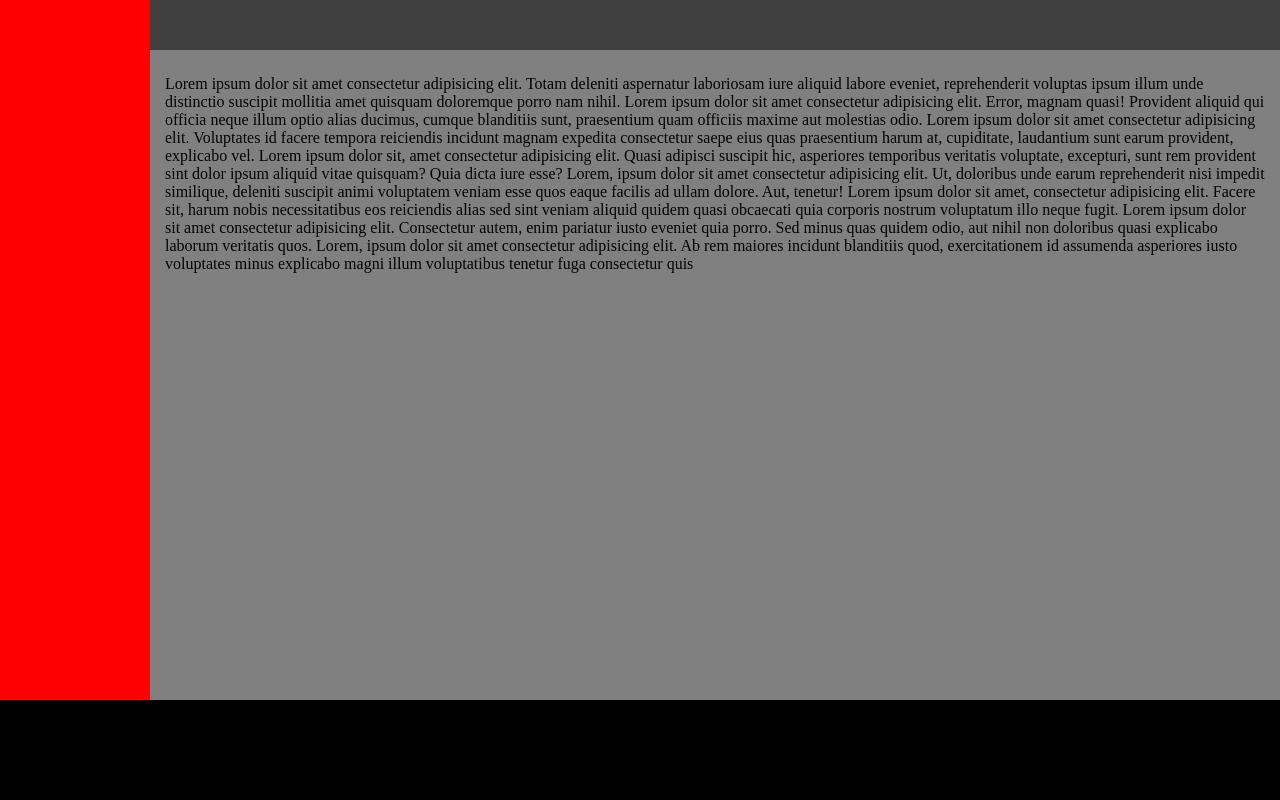
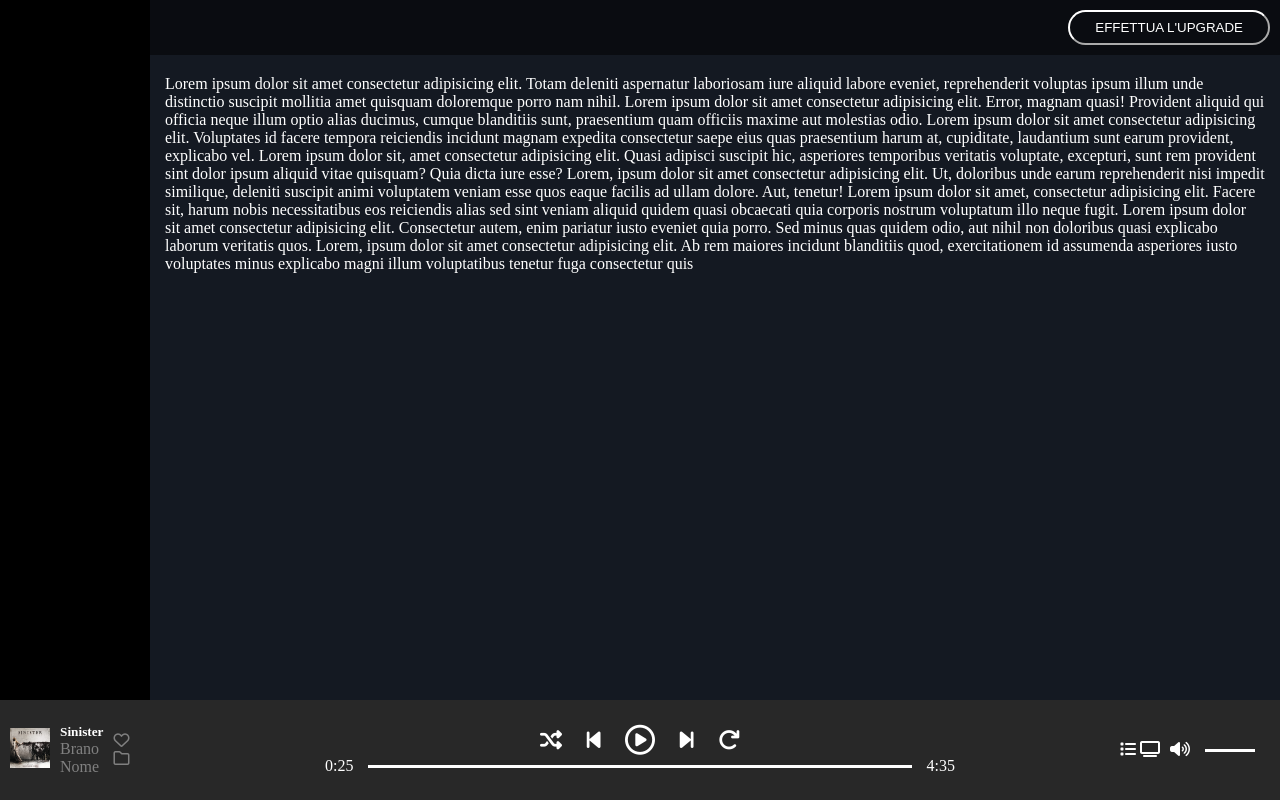
Before and after one commit to Pippo1997/html-css-spotifyweb, a plain HTML site: page index.html in a window 1280 px wide. Drawn offline with Linux system fonts and the light colour scheme.

Commit message:
footer + header

```diff
--- a/css/style.css
+++ b/css/style.css
@@ -3,6 +3,14 @@
     padding: 0;
     box-sizing: border-box;
 }
+
+.flex{
+    display: flex;
+}
+
+/***********************************
+            CONTENTS CSS
+************************************/
 
 .wrapper{
     width: 100vw;
@@ -16,7 +24,7 @@
 aside{
     width: 50px;
     height: 100%;
-    background-color: red;
+    background-color: black;
 }
 
 /* main */
@@ -24,23 +32,37 @@ aside{
 main{
     width: calc(100vw - 50px);
     height: 100%;
-    background-color: blue;
     position: absolute;
     top: 0;
     right: 0;
 }
 
+/* header */
+
 header{
     position: fixed;
     background-color: rgba(0, 0, 0, 0.5);
-    height: 50px;
     width: 100%;
+    text-align: right;
 }
+
+.button-header{
+    color: white;
+    border-radius: 2rem;
+    border-color: white;
+    background-color: transparent;
+    padding: 8px 25px;
+    margin: 10px 60px 10px 0px;
+    cursor: pointer;
+}
+
+/* contents */
 
 .contents{
     width: 100%;
     height: 100%;
-    background-color: gray;
+    color: white;
+    background-color: rgba(20,25,34,255);
     padding: 75px 15px 15px 15px;
     overflow-y: auto;
 }
@@ -50,16 +72,103 @@ header{
 footer{
     height: 100px;
     width: 100vw;
-    background-color: black;
+    background-color: rgba(40,40,40,255);
 }
 
+.row-footer{
+    justify-content: space-between;
+    align-items: center;
+    padding: 10px;
+    height: 100px;
+}
+
+.col-side-left{
+    width: 25%;
+    height: 100%;
+    color: white;
+    align-items: center;
+}
+
+.img-footer{
+    width: 40px;
+    object-fit: cover;
+    margin-right: 10px;
+}
+
+.nome-brano{
+    margin-right: 10px;
+}
+
+.content-grey{
+    flex-direction: column;
+    color: grey;
+}
+
+.col-middle{
+    width: 50%;
+    justify-content: space-around;
+    flex-direction: column;
+    align-items: center;
+    color: white;
+}
+
+.icon{
+    font-size: 22px;
+    cursor: pointer;
+}
+
+.music-palyer{
+    text-align: center;
+    width: 200px;
+    align-items: center;
+    justify-content: space-between;
+}
+
+.fa-circle-play{
+    font-size: 30px;
+}
+
+.time{
+    align-items: center;
+    width: 100%;
+}
+
+.music-bar{
+    margin: 0px 15px;
+    width: 100%;
+    height: 3px;
+    background-color: white;
+}
+
+.col-side-right{
+    justify-content: flex-end;
+    width: 25%;
+    height: 100%;
+    color: white;
+    align-items: center;
+}
+
+.fa-tv{
+    margin-right: 10px;
+}
+
+.music-player-small{
+    align-items: center;
+}
+
+.music-bar-small{
+    height: 3px;
+    margin: 0px 15px;
+    width: 50px;
+    background-color: white;
+}
 
 /***********************************
             MEDIAQUERY
 ************************************/
 
 
-@media screen and (min-width: 768px){
+@media screen and (min-width: 576px){
 
     aside{
         width: 150px;
@@ -68,4 +177,8 @@ footer{
     main{
         width: calc(100vw - 150px);
     }
+
+    .button-header{
+        margin: 10px 160px 10px 0px;
+    }
 }
--- a/index.html
+++ b/index.html
@@ -5,6 +5,7 @@
         <meta http-equiv="X-UA-Compatible" content="IE=edge">
         <meta name="viewport" content="width=device-width, initial-scale=1.0">
         <link rel="stylesheet" href="./css/style.css">
+        <link rel="stylesheet" href="https://cdnjs.cloudflare.com/ajax/libs/font-awesome/6.2.0/css/all.min.css">
         <title>Spotify Web</title>
     </head>
     <body>
@@ -28,7 +29,7 @@
                 <!-- header -->
 
                 <header>
-
+                        <button class="button-header">EFFETTUA L'UPGRADE</button>
                 </header>
 
                 <!-- fine header -->
@@ -59,7 +60,48 @@
         <!-- footer -->
 
         <footer>
-
+            <div class="row-footer flex">
+                <div class="col-side-left flex">
+                    <div>
+                        <img class="img-footer" src="./img/img/sinister.jpeg" alt="sinister-footer">
+                    </div>
+                    <div class="nome-brano">
+                        <h5>Sinister</h5>
+                        <div class="content-grey flex">
+                            <p>Brano</p>
+                            <p>Nome</p>
+                        </div>
+                    </div>
+                    <div class="content-grey flex">
+                        <p><i class="fa-regular fa-heart"></i></p>
+                        <p><i class="fa-regular fa-folder"></i></p>
+                    </div>
+                </div>
+                <div class="col-middle flex">
+                    <div class="music-palyer flex">
+                        <span class="icon"><i class="fa-solid fa-shuffle"></i></span>
+                        <span class="icon"><i class="fa-solid fa-backward-step"></i></span>
+                        <span class="icon"><i class="fa-regular fa-circle-play"></i></span>
+                        <span class="icon"><i class="fa-solid fa-forward-step"></i></span>
+                        <span class="icon"><i class="fa-solid fa-arrow-rotate-right"></i></span>
+                    </div>
+                    <div class="time flex">
+                        <p>0:25</p>
+                        <div class="music-bar"></div>
+                        <p>4:35</p>
+                    </div>
+                </div>
+                <div class="col-side-right flex">
+                    <div>
+                        <span><i class="fa-solid fa-list"></i></span>
+                        <span><i class="fa-solid fa-tv"></i></span>
+                    </div>
+                    <div class="music-player-small flex">
+                        <span><i class="fa-solid fa-volume-high"></i></span>
+                        <div class="music-bar-small"></div>
+                    </div>
+                </div>
+            </div>
         </footer>
 
         <!-- fine footer -->
```
